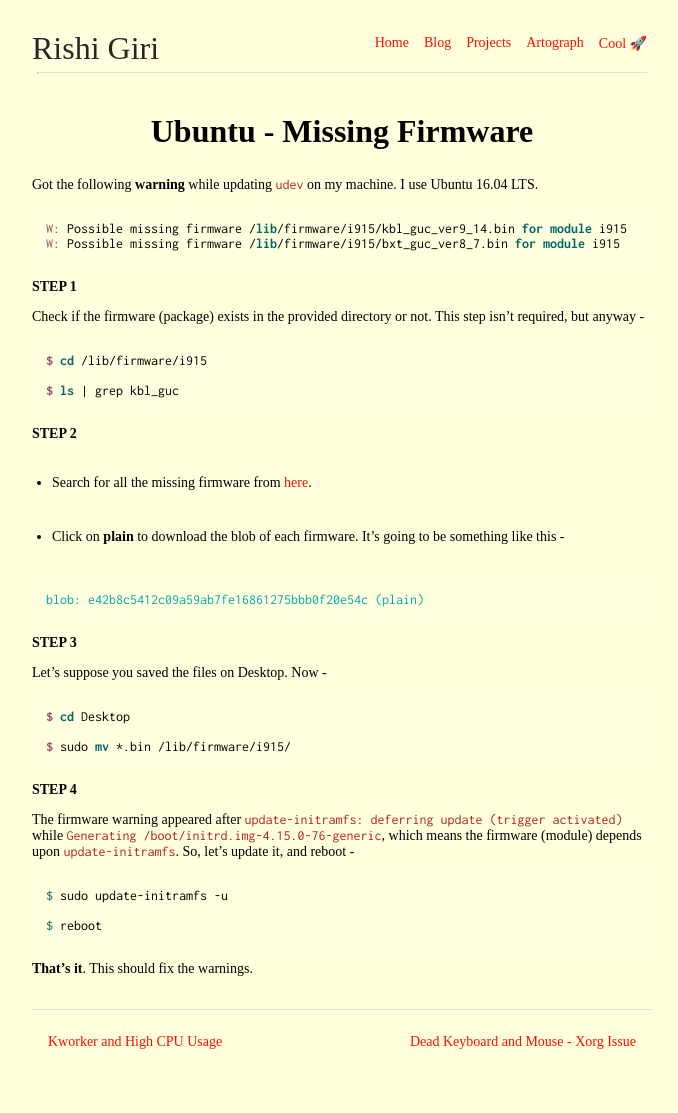
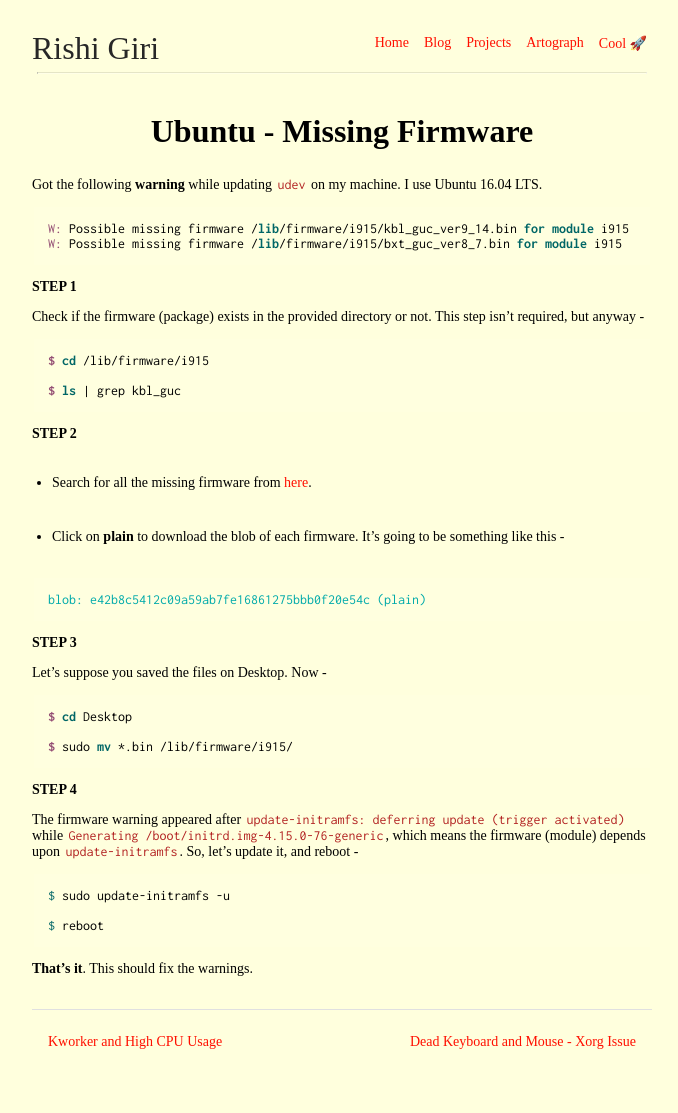
Before and after one commit to CodeDotJS/space, a Jekyll site: the page built from _posts/2020-02-06-firmware.md, in a window 1280 px wide. Shown: the whole page, without its empty margins (298-976 px from the left). Built offline with Jekyll 4.4.1, drawn with Linux system fonts in a browser that asks for light colours; nearby versions of some CDN libraries; some web fonts are replaced.

Commit message:
style: add padding to `pre` for clarity

```diff
--- a/css/main.scss
+++ b/css/main.scss
@@ -57,6 +57,7 @@
 pre, code {
     font-family: "Inconsolata";
     color: firebrick;
+    padding: 0 2px;
 }
 
 .pull-left {
```
